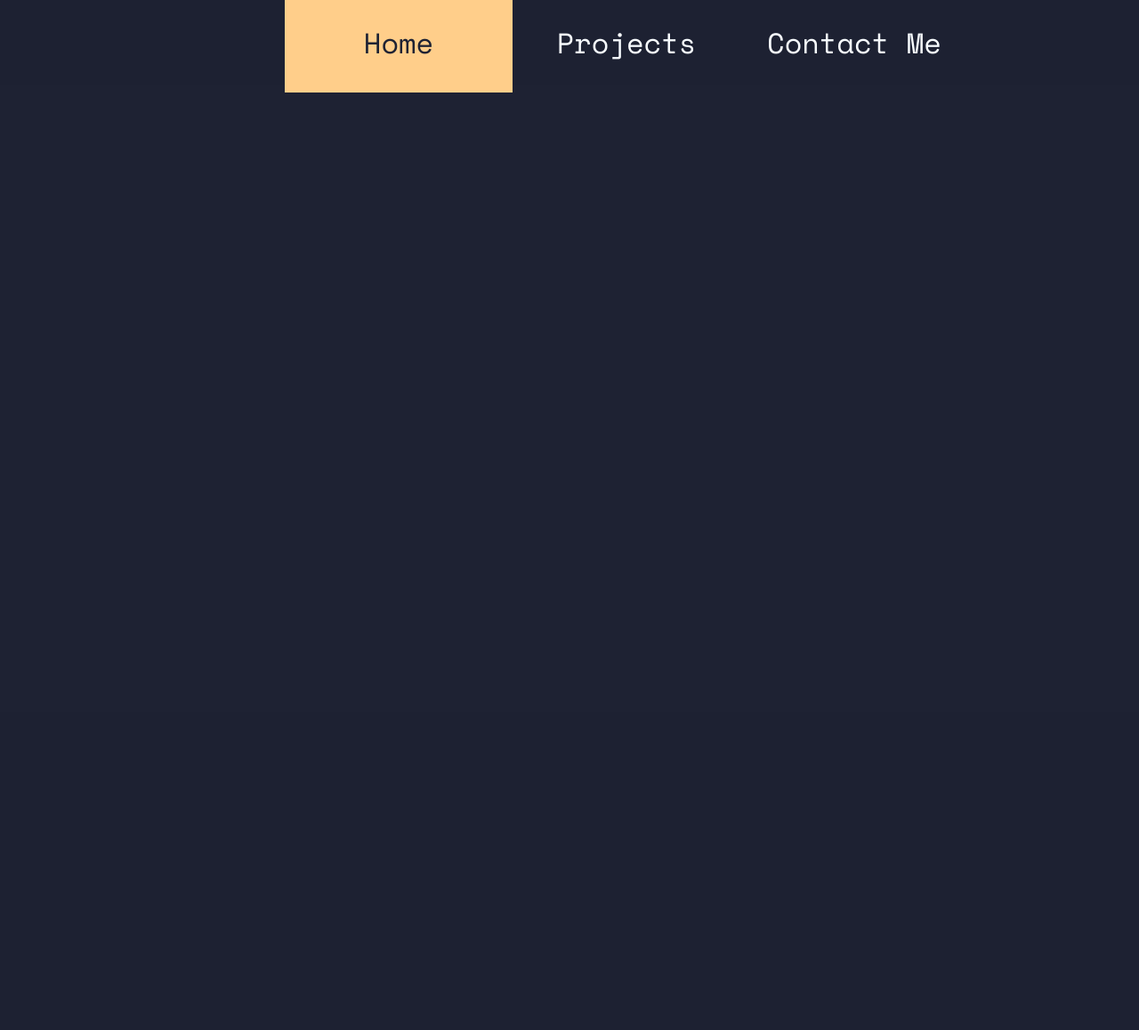
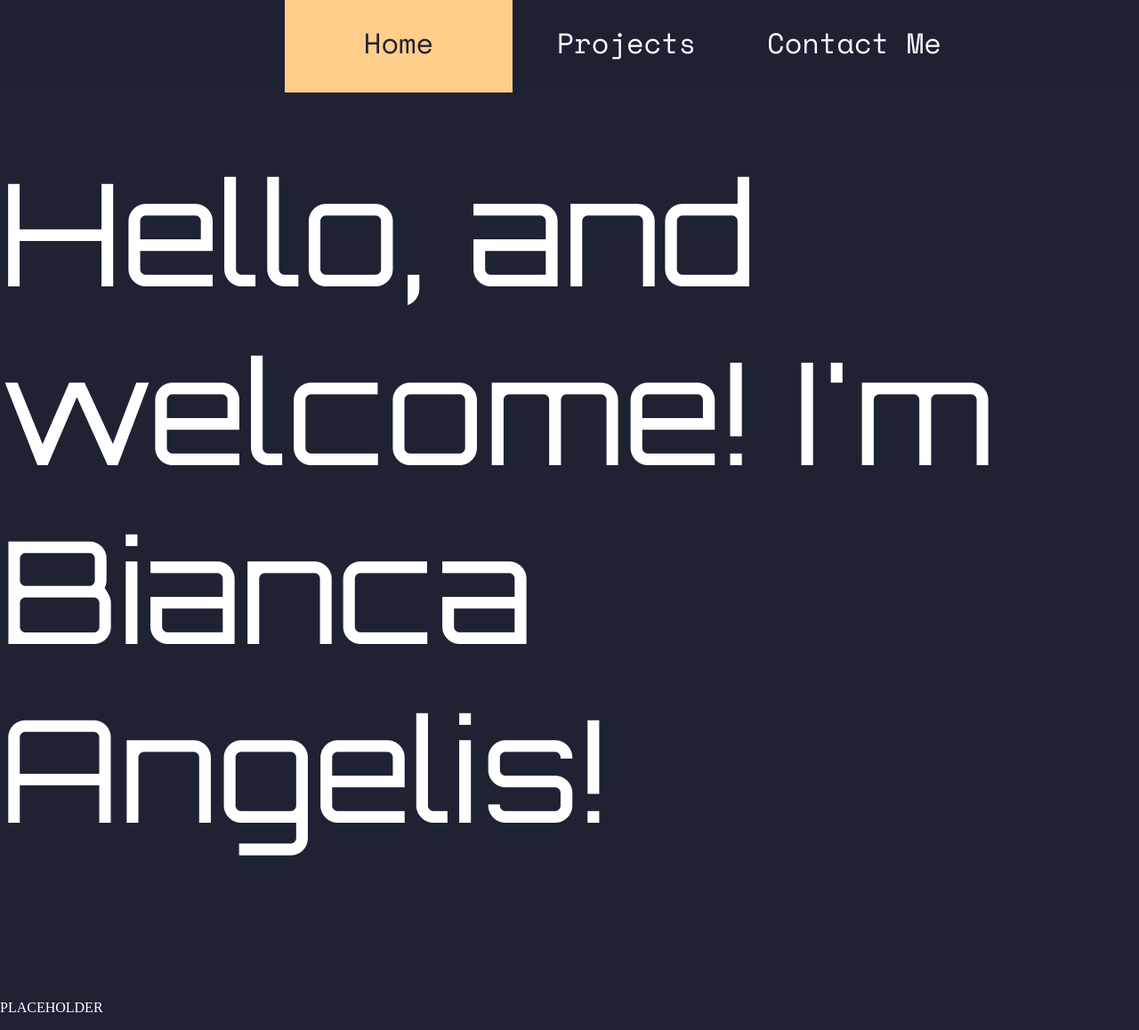
Before and after one commit to Angelion879/base_portfolio, a Django app: page / in a window 1280 px wide. Shown: the whole page at 89% size. Before the commit the page ends 104 px from the top, so only its background shows below. Run offline with Django 5.2, Linux system fonts and the light colour scheme.

Commit message:
(feat): initial content

```diff
--- a/biangelis/base/templates/basis/home.html
+++ b/biangelis/base/templates/basis/home.html
@@ -11,6 +11,16 @@
     }
 </style>
 
-<h1>HOME PAGE</h1>
+<div class="intro light content_block">
+    <div class="content_holder">
+        <p class="title">Hello, and welcome! I'm Bianca Angelis!</p>
+    </div>
+    <div class="content_holder">
+        <p>PLACEHOLDER</p>
+    </div>
+</div>
+<div class="dark content_block">
+
+</div>
 
 {% endblock content %}
```
